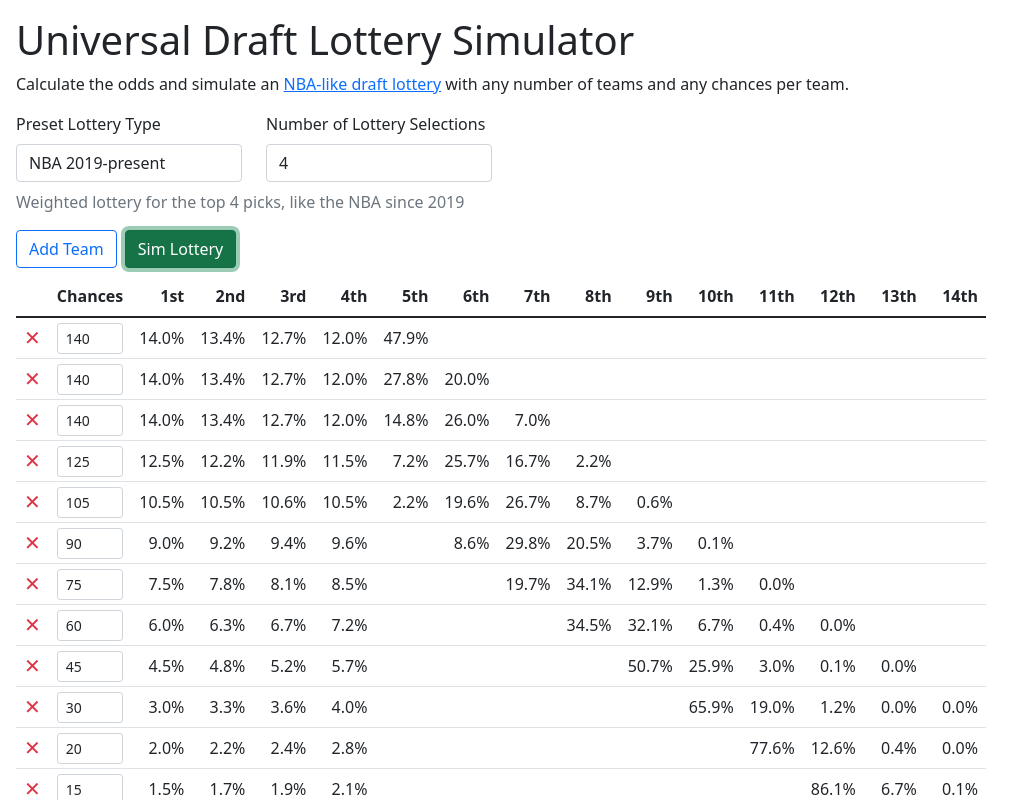
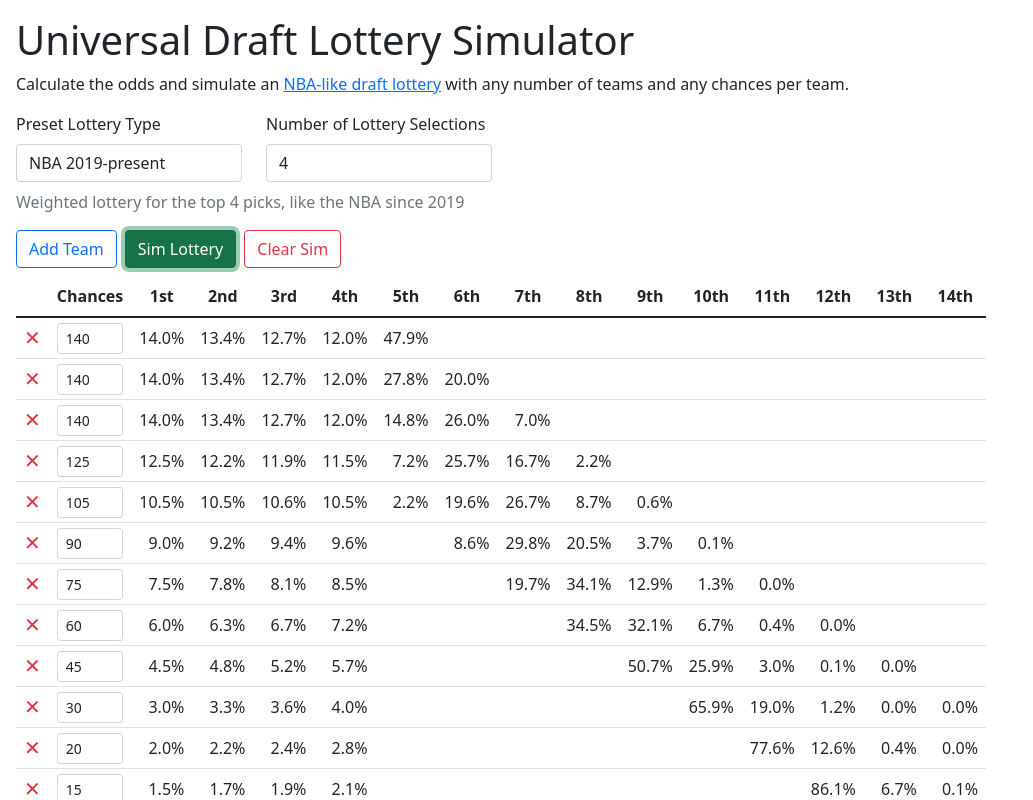
Before and after one commit to zengm-games/universal-draft-lottery-simulator, a Preact app: page / in a window 1280 px wide. Both pictures are taken after a click on the button "Sim Lottery". Shown: the top 800 px of the page, without its empty margins (0-1033 px from the left). Built offline with nearby package versions, Linux system fonts and the light colour scheme.

Commit message:
lotteryResults variable

```diff
--- a/src/app.tsx
+++ b/src/app.tsx
@@ -106,6 +106,7 @@ export function App() {
 
 	const [chances, setChances] = useState(preset?.chances ?? []);
 	const [numToPick, setNumToPick] = useState(preset?.numToPick ?? 0);
+	const [lotteryResults, setLotteryResults] = useState<number[] | undefined>();
 
 	const { probs: probsNormal, tooSlow: tooSlowNormal } = useMemo(
 		() => getProbs(chances, numToPick, false),
@@ -121,6 +122,7 @@ export function App() {
 
 	const onAddTeam = (direction: "top" | "bottom") => () => {
 		setProbsOverride(undefined);
+		setLotteryResults(undefined);
 		if (direction === "bottom") {
 			setChances([...chances, chances.at(-1) ?? 1]);
 		} else {
@@ -160,6 +162,7 @@ export function App() {
 
 							if (preset) {
 								setProbsOverride(undefined);
+								setLotteryResults(undefined);
 								setPresetKey(preset.key);
 								setChances(preset.chances);
 								setNumToPick(preset.numToPick);
@@ -192,6 +195,7 @@ export function App() {
 						value={numToPick}
 						onChange={(event) => {
 							setProbsOverride(undefined);
+							setLotteryResults(undefined);
 							setPresetKey("custom");
 							setNumToPick(Math.round(event.target.valueAsNumber));
 						}}
@@ -213,6 +217,7 @@ export function App() {
 							onClick={() => {
 								const result = getProbs(chances, numToPick, true);
 								setProbsOverride(result.probs);
+								setLotteryResults(undefined);
 							}}
 							role="button"
 						>
@@ -236,10 +241,23 @@ export function App() {
 					type="button"
 					onClick={() => {
 						console.log("SIMULATE");
+						setLotteryResults([0, 1]);
 					}}
 				>
 					Sim Lottery
 				</button>
+
+				{lotteryResults ? (
+					<button
+						className="btn btn-outline-danger ms-2"
+						type="button"
+						onClick={() => {
+							setLotteryResults(undefined);
+						}}
+					>
+						Clear Sim
+					</button>
+				) : null}
 			</div>
 
 			<div className="table-responsive mt-2">
@@ -249,7 +267,7 @@ export function App() {
 						width: "unset",
 					}}
 				>
-					<thead className="text-end">
+					<thead className="text-center">
 						<tr>
 							<th />
 							<th>Chances</th>
@@ -272,6 +290,7 @@ export function App() {
 										type="button"
 										onClick={() => {
 											setProbsOverride(undefined);
+											setLotteryResults(undefined);
 											setChances(chances.filter((chance, j) => j !== i));
 											setPresetKey("custom");
 										}}
@@ -293,6 +312,7 @@ export function App() {
 											const number = parseFloat(event.target.value);
 											if (!Number.isNaN(number)) {
 												setProbsOverride(undefined);
+												setLotteryResults(undefined);
 												setPresetKey("custom");
 												setChances(
 													chances.map((chance, j) =>
```
